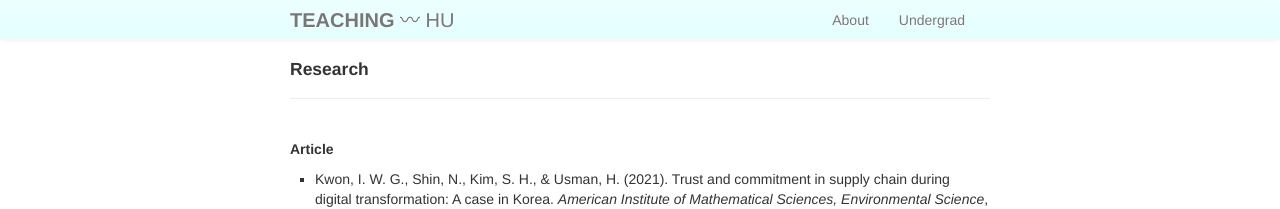
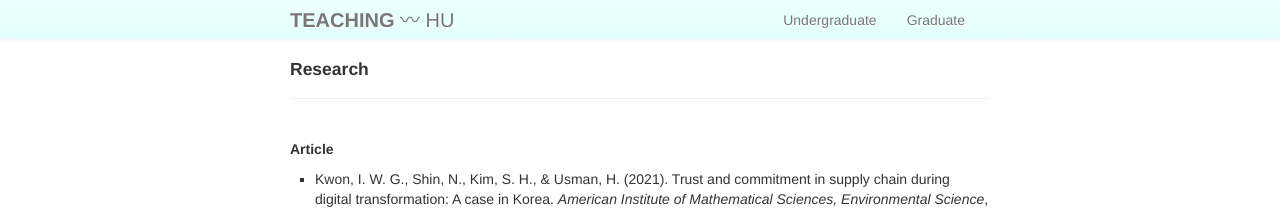
Before and after one commit to 101scm/101scm.github.io, a Jekyll site: the page built from pages/research.md, in a window 1280 px wide. Shown: the top 209 px of the page. Built offline with Jekyll 4.4.1, drawn with Linux system fonts in a browser that asks for light colours.

Commit message:
Update default.html

```diff
--- a/_includes/themes/twitter/default.html
+++ b/_includes/themes/twitter/default.html
@@ -36,8 +36,9 @@
           <a class="brand" href="{{ HOME_PATH }}">{{ site.title }}</a>
           <ul class="nav">
             <!--<li><a href="http://teaching101.github.io"><p class="hover-underline-animation">Home</p></a></li>-->
-            <li><a href="http://hamedusman.github.io"><p class="hover-underline-animation">About</p></a></li>
-            <li><a href="http://teaching101.github.io/pages/undergrad"><p class="hover-underline-animation">Undergrad</p></a></li>
+            <!--<li><a href="http://hamedusman.github.io"><p class="hover-underline-animation">About</p></a></li>-->
+            <li><a href="http://teaching101.github.io/pages/undergraduate"><p class="hover-underline-animation">Undergraduate</p></a></li>
+            <li><a href="http://teaching101.github.io/pages/Graduate"><p class="hover-underline-animation">Graduate</p></a></li>
           </ul>
         </div>
       </div>
```
